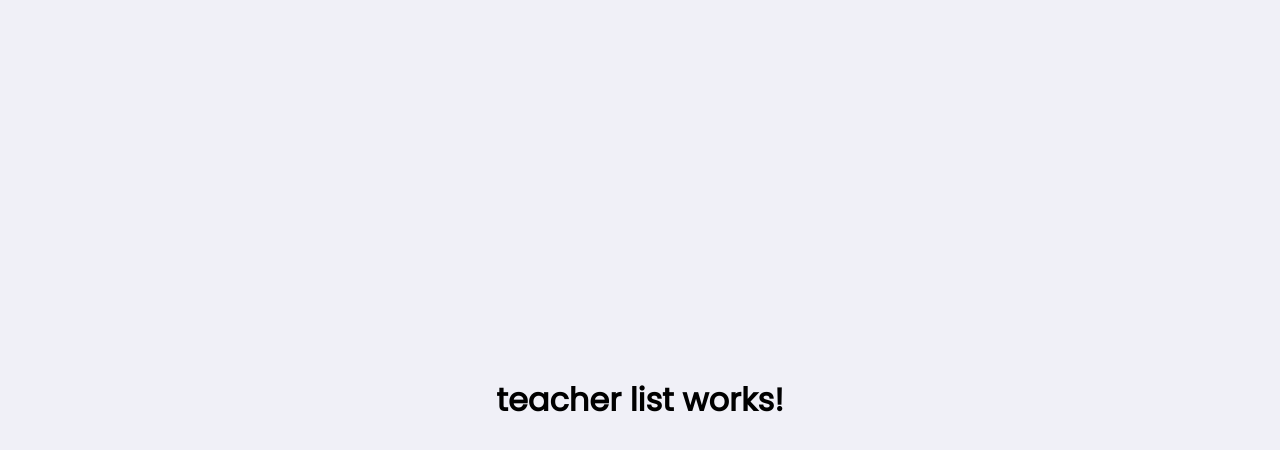
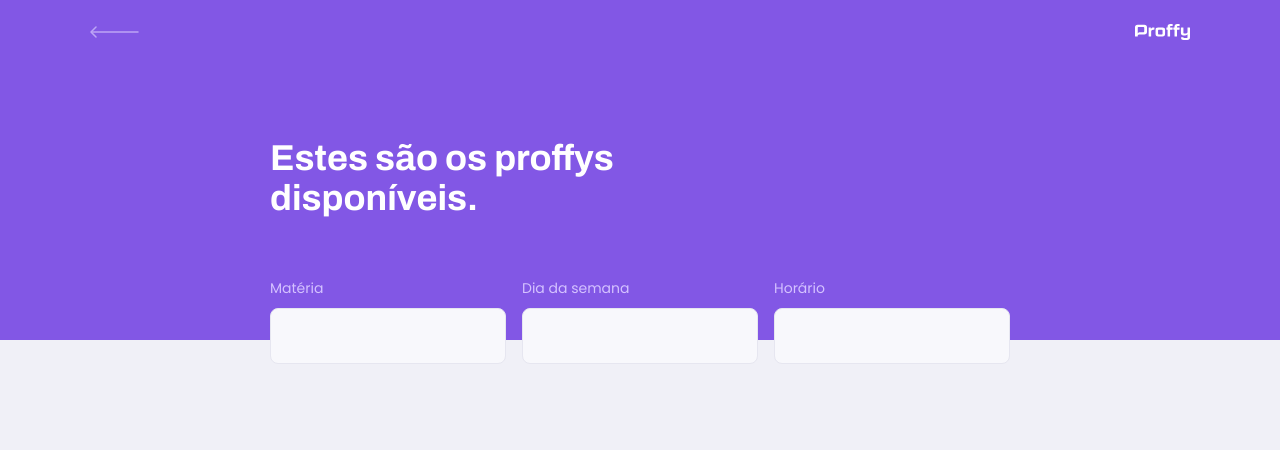
Before and after one commit to juliabresolin/nlw-proffy, a React (Create React App) app in the folder web/: page /study in a window 1280 px wide. Shown: the top 450 px of the page. Built offline with nearby package versions, Linux system fonts and the light colour scheme.

Commit message:
layout: header component

```diff
--- /dev/null
+++ b/web/src/components/PageHeader/index.tsx
@@ -0,0 +1,32 @@
+import React from 'react';
+import { Link } from 'react-router-dom';
+
+import backIcon from '../../assets/images/icons/back.svg';
+import logoImg from '../../assets/images/logo.svg';
+
+import './styles.css';
+
+interface PageHeaderProps {
+  title: string;
+  description?: string;
+}
+
+const PageHeader: React.FC<PageHeaderProps> = (props) => {
+  return (
+    <header className="page-header">
+    <div className="top-bar-container">
+      <Link to="/#">
+        <img src={ backIcon } alt="back icon"/>
+      </Link>
+      <img src={ logoImg } alt="proffy icon"/>
+    </div>
+    <div className="header-content">
+      <strong>{ props.title } </strong>
+      { props.children }
+    </div>
+
+  </header>
+  )
+}
+
+  export default PageHeader;
--- /dev/null
+++ b/web/src/components/PageHeader/styles.css
@@ -0,0 +1,68 @@
+.page-header {
+  display: flex;
+  flex-direction: column;
+  background-color: var(--color-primary);
+}
+
+.page-header .top-bar-container {
+  width: 90%;
+  margin: 0 auto;
+  padding: 1.6rem 0;
+
+  display: flex;
+  justify-content: space-between;
+  align-items: center;
+
+  color: var(--color-text-in-primary);
+}
+
+.page-header .top-bar-container > img {
+  height: 1.6rem;
+}
+
+.page-header .top-bar-container a {
+  height: 3.2rem;
+  transition: opacity 0.2s;
+}
+
+.page-header .top-bar-container a:hover {
+  opacity: 0.6;
+}
+
+.page-header .header-content {
+  width: 90%;
+  margin: 0 auto;
+  position: relative;
+  margin: 3.2rem auto;
+}
+
+.page-header .header-content strong {
+  font: 700 3.6rem Archivo;
+  color: var(--color-title-in-primary);
+}
+
+@media (min-width: 700px) {
+  .page-header {
+    height: 340px;
+  }
+
+  .page-header .top-bar-container {
+    max-width: 1100px;
+  }
+
+  .page-header .header-content {
+    flex: 1;
+    max-width: 740px;
+    margin: 0 auto;
+    padding-bottom: 48px;
+
+    display: flex;
+    flex-direction: column;
+    justify-content: center;
+    align-items: left;
+  }
+
+  .page-header .header-content strong {
+    max-width: 350px;
+  }
+}
--- a/web/src/pages/TeacherForm/index.tsx
+++ b/web/src/pages/TeacherForm/index.tsx
@@ -1,8 +1,11 @@
 import React from 'react';
+import PageHeader from '../../components/PageHeader';
 
 function TeacherForm() {
   return (
-    <h1>teacher form works!</h1>
+    <div id="page-teacher-form" className="container">
+    <PageHeader title="Que incrível que você quer dar aulas." description="O primeiro passo, é preencher esse formulário de inscrição."/>
+  </div>
   )
 }
 
--- a/web/src/pages/TeacherList/index.tsx
+++ b/web/src/pages/TeacherList/index.tsx
@@ -1,8 +1,31 @@
 import React from 'react';
+import { Link } from 'react-router-dom';
+
+import './styles.css';
+
+import PageHeader from '../../components/PageHeader';
+
 
 function TeacherList() {
   return (
-    <h1>teacher list works!</h1>
+    <div id="page-teacher-list" className="container">
+      <PageHeader title="Estes são os proffys disponíveis.">
+        <form id="search-teachers">
+          <div className="input-block">
+            <label htmlFor="subject">Matéria</label>
+            <input type="text" id="subject"/>
+          </div>
+          <div className="input-block">
+            <label htmlFor="week_day">Dia da semana</label>
+            <input type="text" id="week_day"/>
+          </div>
+          <div className="input-block">
+            <label htmlFor="time">Horário</label>
+            <input type="text" id="time"/>
+          </div>
+        </form>
+      </PageHeader>
+    </div>
   )
 }
 
--- /dev/null
+++ b/web/src/pages/TeacherList/styles.css
@@ -0,0 +1,66 @@
+#page-teacher-list {
+  width: 100vw;
+  height: 100vh;
+}
+
+#search-teachers {
+  margin-top: 3.2rem;
+}
+
+#search-teachers label {
+  color: var(--color-text-in-primary);
+}
+
+#search-teachers .input-block {
+  position: relative;
+}
+
+#search-teachers .input-block + .input-block {
+  margin-top: 1.4rem;
+}
+
+#search-teachers .input-block label {
+  font-size: 1.4rem;
+}
+
+#search-teachers .input-block input {
+  width: 100%;
+  height: 5.6rem;
+  margin-top: 0.8rem;
+  border-radius: 0.8rem;
+  background: var(--color-input-background);
+  border: 1px solid var(--color-line-in-white);
+  outline: 0;
+  padding: 0 1.6rem;
+  font: 1.6rem Archivo;
+}
+
+#search-teachers .input-block:focus-within::after {
+  width: calc(100% - 3.2rem);
+  height: 2px;
+  content: '';
+  background: var(--color-primary-light);
+  position: absolute;
+  left: 1.6rem;
+  right: 1.6rem;
+  bottom: 0;
+}
+
+
+@media (min-width: 700px) {
+  #page-teacher-list {
+    max-width: 100%;
+  }
+
+  #search-teachers {
+    display: grid;
+    grid-template-columns: repeat(3, 1fr);
+    column-gap: 16px;
+    position: absolute;
+    bottom: -24px;
+  }
+
+  #search-teachers .input-block + .input-block {
+    margin-top: 0;
+  }
+}
```
